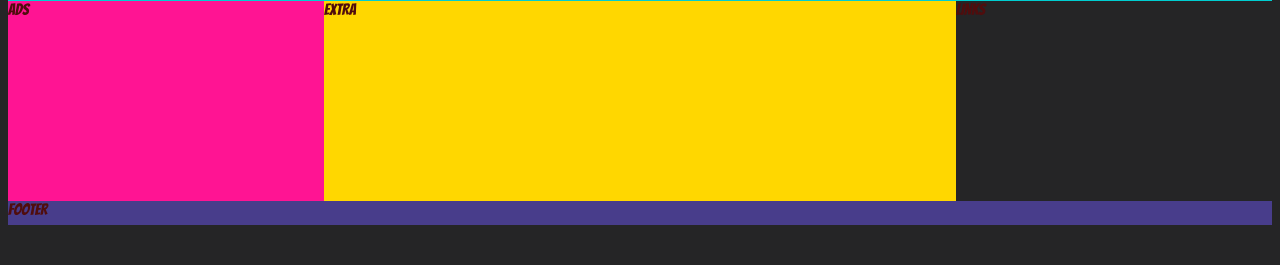
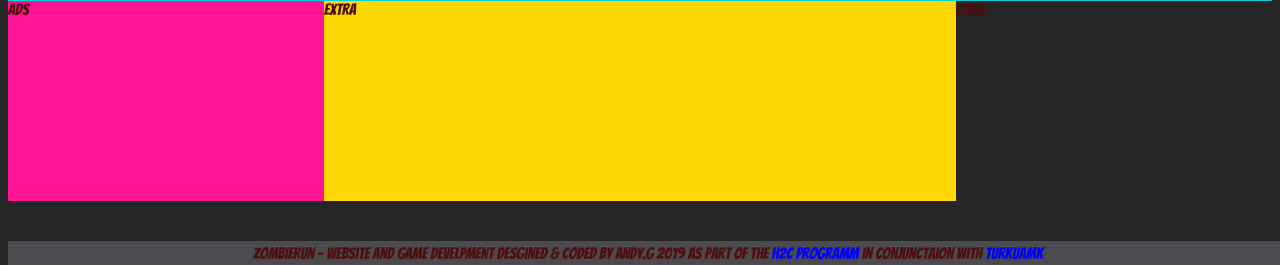
Before and after one commit to agdod/ZombieRun_webSite, a PHP site: page / in a window 1280 px wide. Shown: the part 535-800 px from the top of the page. Run offline with PHP 8.4, Linux system fonts and the light colour scheme.

Commit message:
footer added

```diff
--- a/css/main.css
+++ b/css/main.css
@@ -188,3 +188,18 @@ notfound p{
  * is to go in here at some point
  * for now just a little reminder to do somethign about it
  **********************************************************/
+
+
+/**** Footer ***/
+#footer {
+    display: flex;
+    flex-flow: row wrap;
+    overflow: hidden;
+    background-color: #4b4b4f;
+    height: 1.5em ;
+    position: fixed;    /* set navbar to fixed postion */
+    bottom: 0; /* set position to top */
+    width: 100% ; /* Full width*/
+    justify-content: center;
+    align-items: center;
+}
--- /dev/null
+++ b/footer.php
@@ -0,0 +1,5 @@
+<div id="footer_contents">
+        ZombieRun - website and game develpment Desgined & coded by Andy.G 2019 as part of the <a href="https://www.h2c.fi">H2C programm</a>
+        in conjunctaion with <a href="https://www.turkuamk.fi">TurkuAMK</a>
+
+</div>
--- a/index.php
+++ b/index.php
@@ -13,15 +13,17 @@
     <body>
         <?php include ('navbar.php') ?>
         <div id="layout">
-                   <div id="header"><h1>ZombieRun</h1></div>
-                   <div id="main">MAIN</div>
-                   <div id="subSectionAds">ADS</div>
-                   <div id="subSectionExtra">EXTRA</div>
-                   <div id="SubSectionLinks">LINKS</div>
-                   <div id="footer">FOOTER</div>
+                    <div id="header"><h1>ZombieRun</h1></div>
+                    <div id="main">MAIN</div>
+                    <div id="subSectionAds">ADS</div>
+                    <div id="subSectionExtra">EXTRA</div>
+                    <div id="SubSectionLinks">LINKS</div>
+                    <div id="footer">
+                       <?php include('footer.php') ?>
+                    </div>
         </div>
 
-       <!--?php include('footer.php') ?> footer same as nav bar-->
+
        <!-- bootstrap javascript files -->
        <!--script src="https://code.jquery.com/jquery-3.3.1.slim.min.js" integrity="sha384-q8i/X+965DzO0rT7abK41JStQIAqVgRVzpbzo5smXKp4YfRvH+8abtTE1Pi6jizo" crossorigin="anonymous"></script>
 <script src="https://cdnjs.cloudflare.com/ajax/libs/popper.js/1.14.7/umd/popper.min.js" integrity="sha384-UO2eT0CpHqdSJQ6hJty5KVphtPhzWj9WO1clHTMGa3JDZwrnQq4sF86dIHNDz0W1" crossorigin="anonymous"></script>
```
